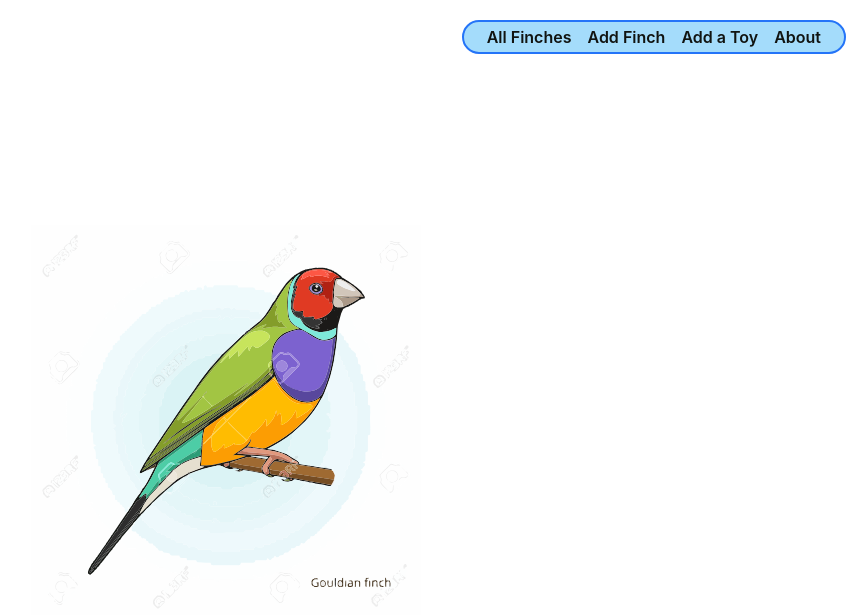
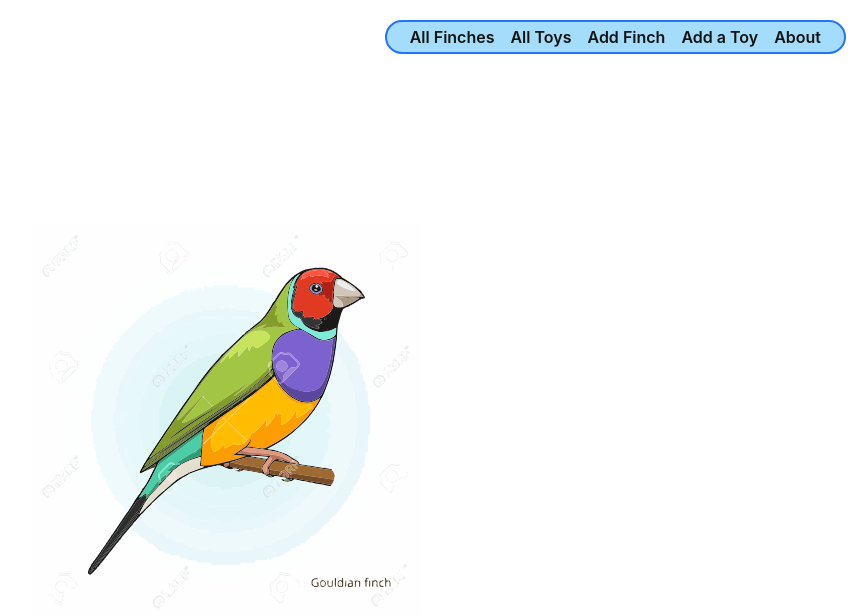
Before and after one commit to Muguntha96/python-finchcollector, a Django app: template main_app/templates/home.html in a window 1280 px wide. Shown: the top 615 px of the page, without its empty margins (414-1280 px from the left). Run offline with Django 4.2, Linux system fonts and the light colour scheme; the template is opened without the code that fills it, so the values that code supplies are empty; parts of the project's set-up code (start-up, migrations or seed data) failed here and were passed over.

Commit message:
add path and nav bar link for  toy

```diff
--- a/main_app/templates/base.html
+++ b/main_app/templates/base.html
@@ -28,6 +28,7 @@
     <nav>
       <ul>
         <li><a href="{% url "finch-index" %}">All Finches</a></li>
+        <li><a href="{% url "toy-index" %}">All Toys</a></li>
         <li><a href="{% url "finch-create" %}">Add Finch</a></li>
         <li><a href="{% url "toy-create" %}">Add a Toy</a></li>
         <li><a href="{% url "about" %}">About</a></li>
--- a/main_app/urls.py
+++ b/main_app/urls.py
@@ -11,6 +11,7 @@
   path('finches/<int:pk>/delete',views.FinchDelete.as_view(),name='finch-delete'),
   path('finches/<int:finch_id>/add-feeding/', views.add_feeding, name='add-feeding'),
   path('toys/create/',views.ToyCreate.as_view(),name='toy-create'),
-  path('')
+  path('toys/<int:pk>/',views.ToyDetail.as_view(),name='toy-detail'),
+  path('toys/', views.ToyList.as_view(), name='toy-index'),
 
   ]
```
